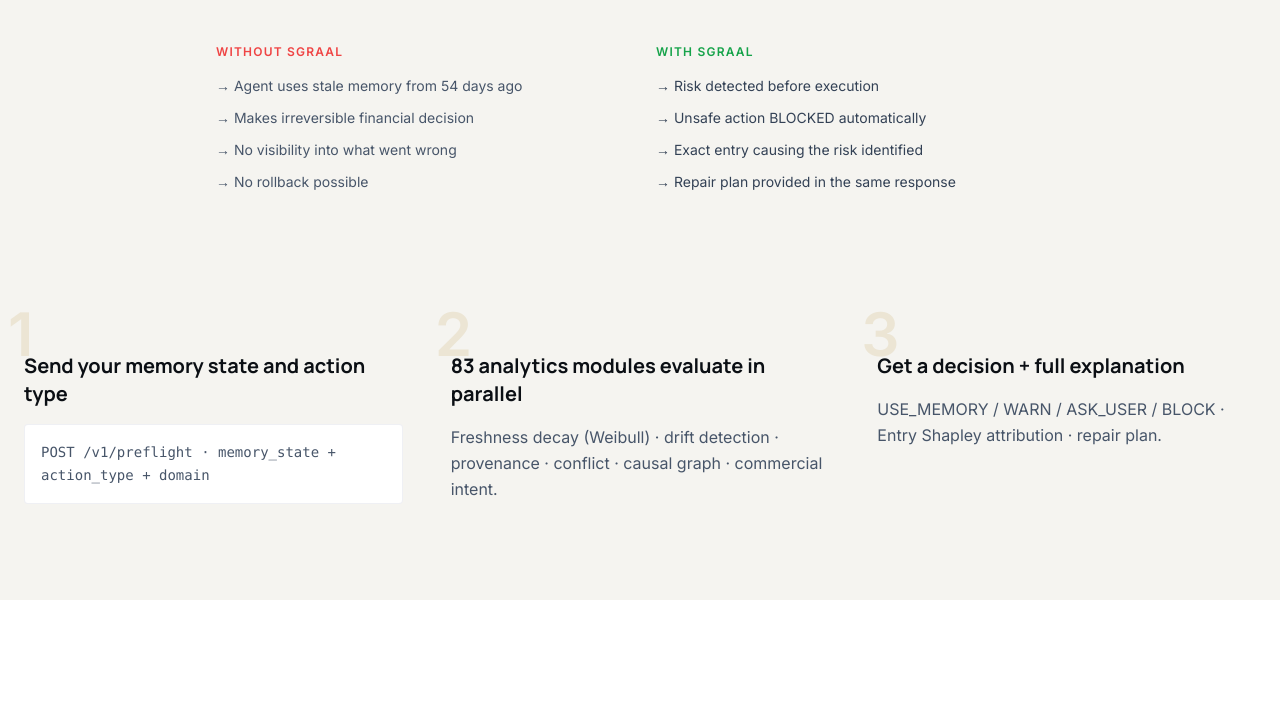
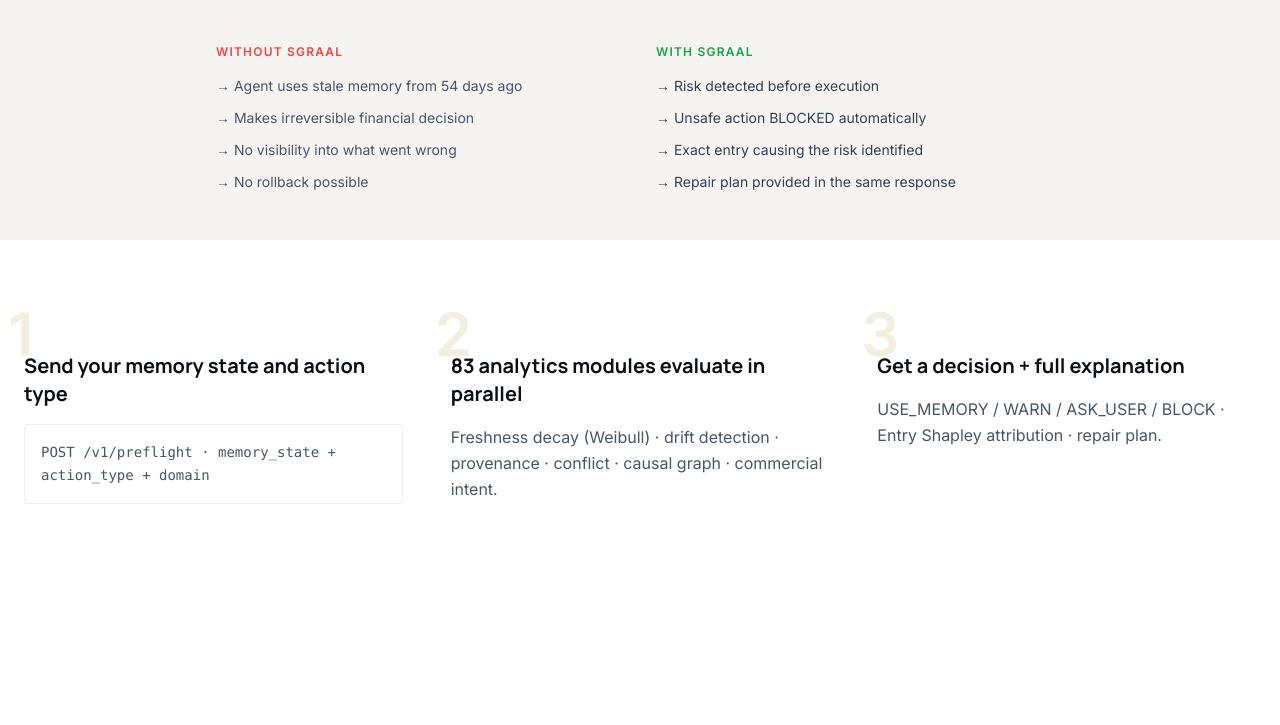
Before and after one commit to sgraal-ai/web-static, a plain HTML site: page decide.html in a window 1280 px wide. Shown: the part 632-1357 px from the top of the page. Drawn offline with nearby package versions, Linux system fonts and the light colour scheme.

Commit message:
fix: how it works section white background

```diff
--- a/decide.html
+++ b/decide.html
@@ -134,7 +134,7 @@
   </div>
 </section>
 <!-- How It Works -->
-<section class="py-24 bg-surface-container-low">
+<section class="py-24 bg-white">
 <div class="max-w-7xl mx-auto px-6">
 <div class="grid grid-cols-1 md:grid-cols-3 gap-12">
 <!-- Step 1 -->
```
